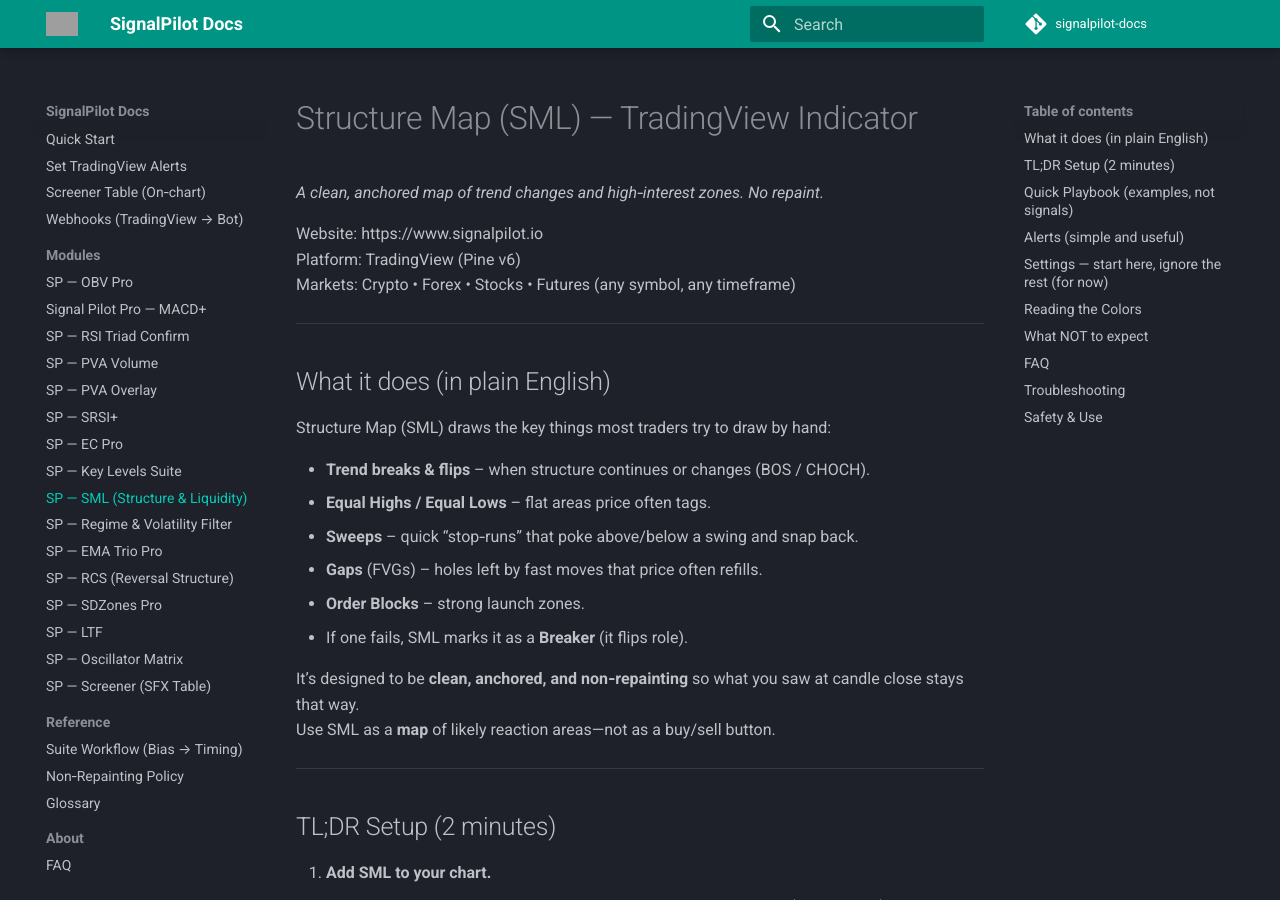
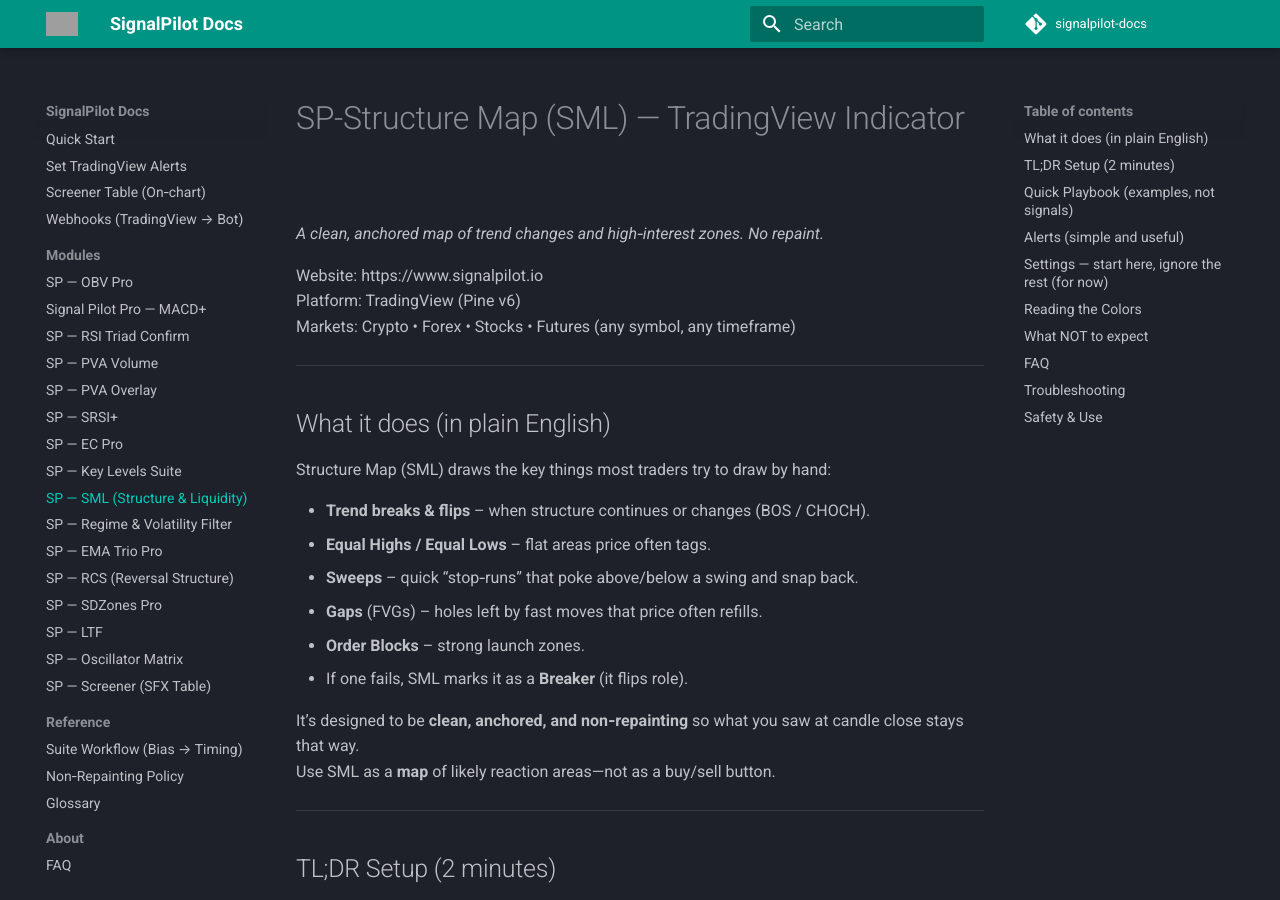
Before and after one commit to Signalpilot/signalpilot-docs, an MkDocs documentation site: the page built from docs/sp-sml-structure-liquidity.md, in a window 1280 px wide and 900 px high. Built offline with MkDocs 1.6.1 and Material for MkDocs 9.7.7, drawn with Linux system fonts in a browser that asks for light colours; comment, search, counter and statistics services are not loaded; grey boxes are pictures that could not be loaded.

```diff
--- a/docs/sp-sml-structure-liquidity.md
+++ b/docs/sp-sml-structure-liquidity.md
@@ -1,4 +1,4 @@
-# Structure Map (SML) — TradingView Indicator
+#SP-Structure Map (SML) — TradingView Indicator
 *A clean, anchored map of trend changes and high‑interest zones. No repaint.*
 
 Website: https://www.signalpilot.io
```
